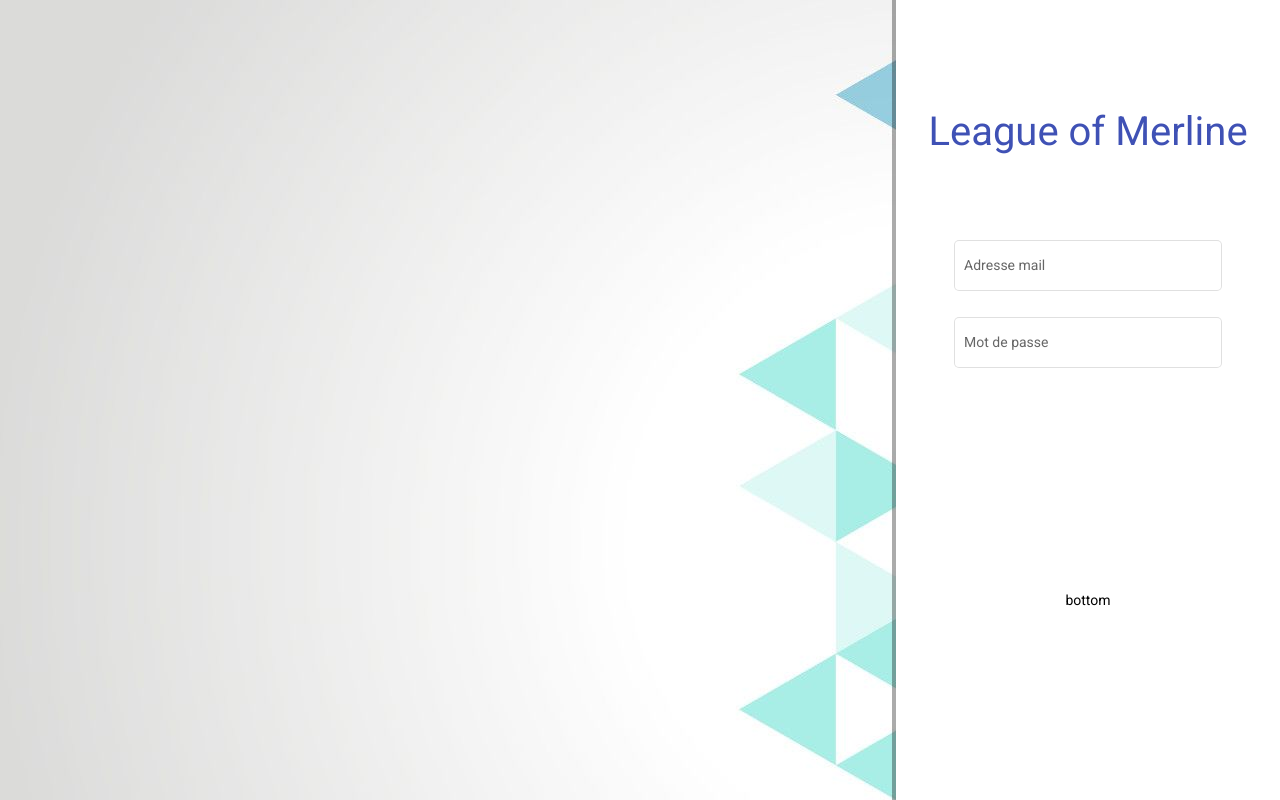
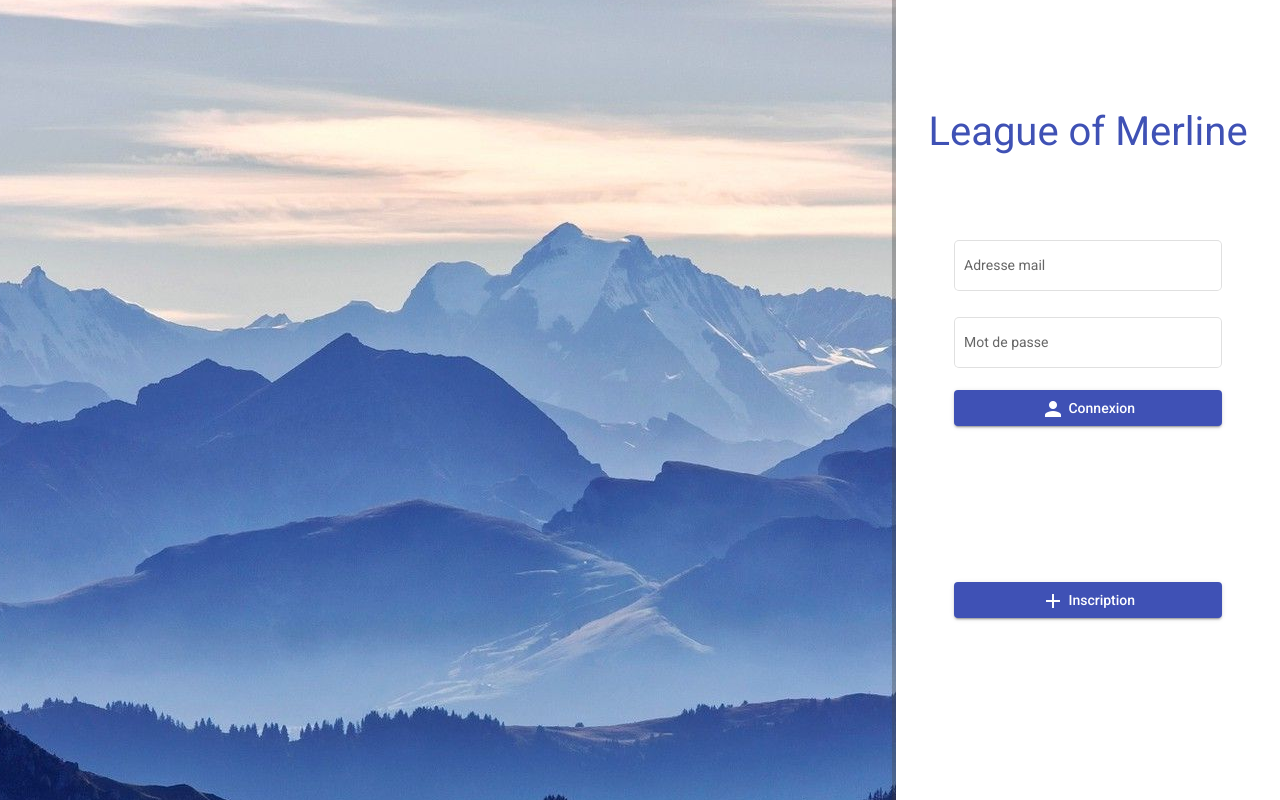
Before and after one commit to PixDay/League-of-Merline, an Angular app in the folder Web/: page /sign-in in a window 1280 px wide. Built offline with nearby package versions, Linux system fonts and the light colour scheme.

Commit message:
[MODIFIED] - Change the sign-in page look

```diff
--- a/Web/src/app/app.module.ts
+++ b/Web/src/app/app.module.ts
@@ -12,6 +12,8 @@ import { SignUpComponent } from './components/sign-up/sign-up.component';
 import { MatToolbarModule } from '@angular/material/toolbar';
 import { MatInputModule } from '@angular/material/input';
 import { MatFormFieldModule } from '@angular/material/form-field';
+import { MatButtonModule } from '@angular/material/button';
+import { MatIconModule } from '@angular/material/icon';
 
 @NgModule({
   declarations: [
@@ -26,7 +28,9 @@ import { MatFormFieldModule } from '@angular/material/form-field';
     FlexLayoutModule,
     MatToolbarModule,
     MatInputModule,
-    MatFormFieldModule
+    MatFormFieldModule,
+    MatButtonModule,
+    MatIconModule
   ],
   providers: [],
   bootstrap: [AppComponent]
--- a/Web/src/app/components/sign-in/sign-in.component.html
+++ b/Web/src/app/components/sign-in/sign-in.component.html
@@ -13,10 +13,11 @@
                     <mat-label>Mot de passe</mat-label>
                     <input matInput type="password">
                 </mat-form-field>
+                <button mat-raised-button color="primary" class="sign-button" fxLayout="row" fxLayoutAlign="space-around center"><mat-icon>person</mat-icon> Connexion</button>
             </div>
         </div>
         <div fxFlex="50%" fxLayout="column" fxLayoutAlign="space-around center" fxFill>
-            bottom
+            <button mat-raised-button color="primary" class="sign-button" fxLayout="row" fxLayoutAlign="space-around center"><mat-icon>add</mat-icon> Inscription</button>
         </div>
     </div>
 </div>
--- a/Web/src/styles.css
+++ b/Web/src/styles.css
@@ -15,13 +15,18 @@ h1 {
 }
 
 .sign-background {
-    background-image: url("/assets/image/sign-background.jpg");
+    background: center / contain no-repeat url("/assets/image/sign-background-1.jpg");
+    background-size: auto;
 }
 
 .sign-div-color {
-    box-shadow: -4px 0px #00000054;
+    box-shadow: -4px 0px #44444454;
 }
 
 .sign-input {
     width: 70%;
 }
+
+.sign-button {
+    width: 70%;
+}
```
Also changed, not shown: Web/src/assets/image/sign-background-1.jpg (added).
